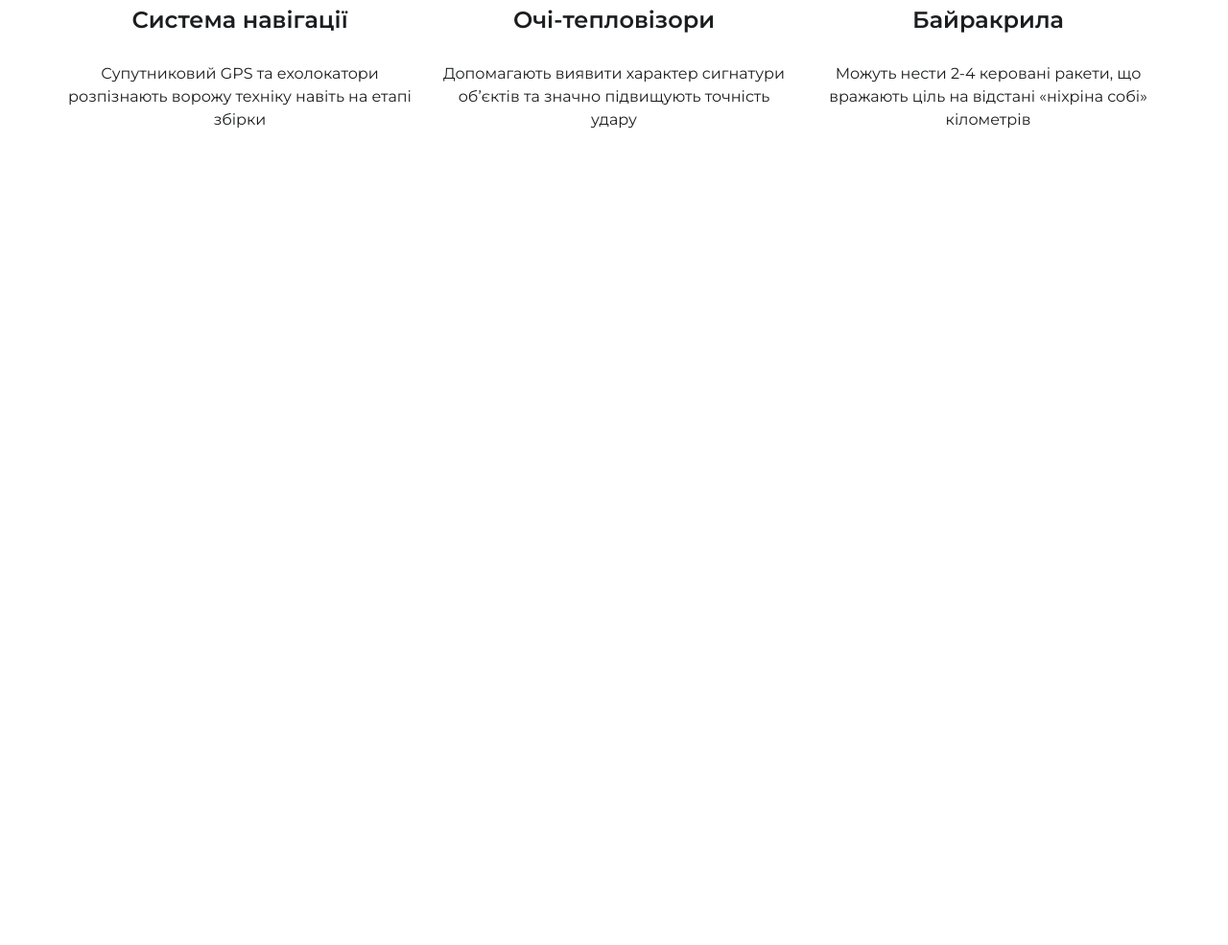
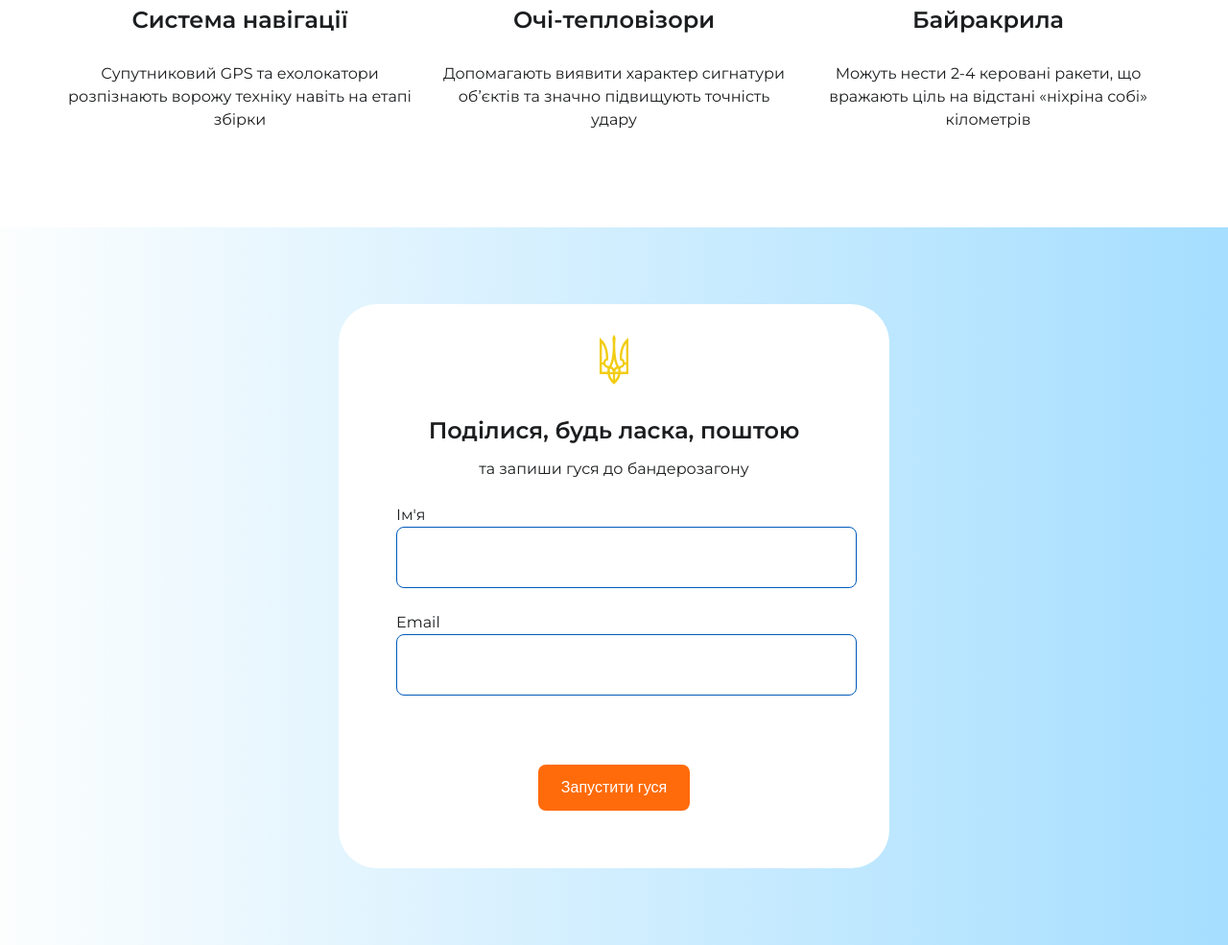
Before and after one commit to alex-nuclearboy/GoIT-marathons, a plain HTML site: page it-testdrive/index.html in a window 1280 px wide. Shown: the part 1425-2410 px from the top of the page at 96% size. Before the commit the page ends 1662 px from the top, so only its background shows below. Drawn offline with Linux system fonts and the light colour scheme.

Commit message:
Update site

```diff
--- a/it-testdrive/css/styles.css
+++ b/it-testdrive/css/styles.css
@@ -80,8 +80,7 @@
 }
 
 .tryzub {
-    padding-top: 0;
-    padding-bottom: 24px;
+    padding: 0;
 }
 
 .goose-facts-title {
@@ -89,7 +88,7 @@
     font-size: 48px;
     font-weight: 600;
     line-height: 72px;
-    margin-top: 0;
+    margin-top: 24px;
     margin-bottom: 32px;
 }
 
@@ -126,3 +125,94 @@
     line-height: 24px;
     margin: 0;
 }
+
+.form-page {
+    background: linear-gradient(90deg, #fcfefe 0%, #a5deff 100%);
+    padding-top: 80px;
+    padding-bottom: 80px;
+}
+
+.form {
+    border-radius: 40px;
+    background: #fff;
+    width: 574px;
+    padding-top: 32px;
+    padding-bottom: 60px;
+    padding-left: 60px;
+    padding-right: 60px;
+    box-sizing: border-box;
+    margin: auto;
+    text-align: center;
+}
+
+.form-title {
+    color: #1b1d1f;
+    font-size: 24px;
+    font-weight: 600;
+    line-height: 24px;
+    margin-top: 32px;
+    margin-bottom: 12px;
+}
+
+.form-descr {
+    color: #1b1d1f;
+    font-size: 16px;
+    font-weight: 400;
+    line-height: 24px;
+    margin-bottom: 24px;
+}
+
+.form-input {
+    border-radius: 8px;
+    border: 1px solid #005bbb;
+    background: #fff;
+    width: 454px;
+    height: 60px;
+    color: #1b1d1f;
+    font-size: 16px;
+    font-weight: 400;
+    line-height: 24px;
+    padding-left: 12px;
+    padding-right: 12px;
+}
+
+.form-label {
+    color: #1b1d1f;
+    font-size: 16px;
+    font-weight: 400;
+    line-height: 24px;
+    padding-bottom: 8px;
+}
+
+.form-field {
+    text-align: left;
+    margin-bottom: 24px;
+}
+
+.form-btn {
+    background: #ff6b0a;
+    border: none;
+    border-radius: 8px;
+    padding-top: 12px;
+    padding-bottom: 12px;
+    padding-left: 24px;
+    padding-right: 24px;
+    color: #fff;
+    font-size: 16px;
+    font-weight: 400;
+    line-height: 24px;
+    cursor: pointer;
+    margin-top: 48px;
+}
+
+.gus-anim {
+    position: fixed;
+    top: 0;
+    bottom: 0;
+    left: 0;
+    margin-bottom: auto;
+    margin-top: auto;
+    width: 100%;
+    z-index: 2;
+    pointer-events: none;
+}
--- a/it-testdrive/index.html
+++ b/it-testdrive/index.html
@@ -11,6 +11,7 @@
             href="https://fonts.googleapis.com/css2?family=Montserrat:wght@400;600&display=swap"
             rel="stylesheet"
         />
+        <link rel="preload" href="./img/gus-anim.gif" as="image" />
         <link rel="stylesheet" href="css/styles.css" />
     </head>
     <body>
@@ -32,7 +33,9 @@
                             підтримую позитивний дух народу. Слава Україні!
                         </p>
 
-                        <button class="main-page-btn">Запустити гуся</button>
+                        <button class="main-page-btn" id="go-to-form-btn">
+                            Запустити гуся
+                        </button>
                     </div>
                 </div>
                 <img src="img/gus.svg" alt="Banderogoose" />
@@ -75,5 +78,33 @@
                 </div>
             </div>
         </div>
+
+        <div class="form-page">
+            <form action="#" class="form" netlify id="form">
+                <img src="img/trezub.svg" alt="Tryzub" class="tryzub" />
+                <h4 class="form-title">Поділися, будь ласка, поштою</h4>
+                <p class="form-descr">та запиши гуся до бандерозагону</p>
+                <div class="form-field">
+                    <label class="form-label" for="user-name">Ім'я</label>
+                    <input
+                        type="text"
+                        class="form-input"
+                        id="user-name"
+                        name="Ім'я користувача"
+                    />
+                </div>
+                <div class="form-field">
+                    <label class="form-label" for="user-email">Email</label>
+                    <input
+                        type="email"
+                        class="form-input"
+                        id="user-email"
+                        name="Email користувача"
+                    />
+                </div>
+                <button class="form-btn" id="launch-btn">Запустити гуся</button>
+            </form>
+        </div>
+        <script src="js/form.js"></script>
     </body>
 </html>
--- /dev/null
+++ b/it-testdrive/js/form.js
@@ -0,0 +1,59 @@
+const form = document.querySelector('#form');
+const launchBtn = document.querySelector('#launch-btn');
+const goToFormButton = document.querySelector('#go-to-form-btn');
+const userEmailField = document.querySelector('#user-email');
+
+
+goToFormButton.addEventListener('click', function (e) {
+    e.preventDefault();
+    form.scrollIntoView();
+});
+
+function clearFormFields() {
+    const modalFiends = formModal.querySelectorAll('input');
+
+    modalFiends.forEach( field => {
+        field.value = ''
+    });
+}
+
+
+function showGooseAnim() {
+    const targetContainer = document.querySelector('#form');
+    const gusImage = document.createElement('img');
+    gusImage.setAttribute('src', './img/gus-anim.gif');
+    gusImage.classList.add('gus-anim');
+
+    targetContainer.appendChild(gusImage);
+
+    setTimeout(2000, () => {
+        targetContainer.removeChild(gusImage);
+    })
+}
+
+
+form.addEventListener('submit', e => {
+    e.preventDefault();
+    const formData = new FormData(form);
+
+    launchBtn.setAttribute('disabled', true)
+
+    if (userEmailField?.value?.length > 30) {
+        return;
+    }
+
+    fetch("/", {
+      method: "POST",
+      headers: { "Content-Type": "application/x-www-form-urlencoded" },
+      body: new URLSearchParams(formData).toString(),
+    })
+      .then(() => {
+        showGooseAnim();
+
+        setTimeout(() => {
+            // launchBtn.removeAttribute('disabled')
+            // clearFormFields();
+        }, 2000);
+      })
+      .catch((error) => console.log('Sending form failed'));
+})
```
Also changed, not shown: it-testdrive/img/gus-anim.gif (added).
